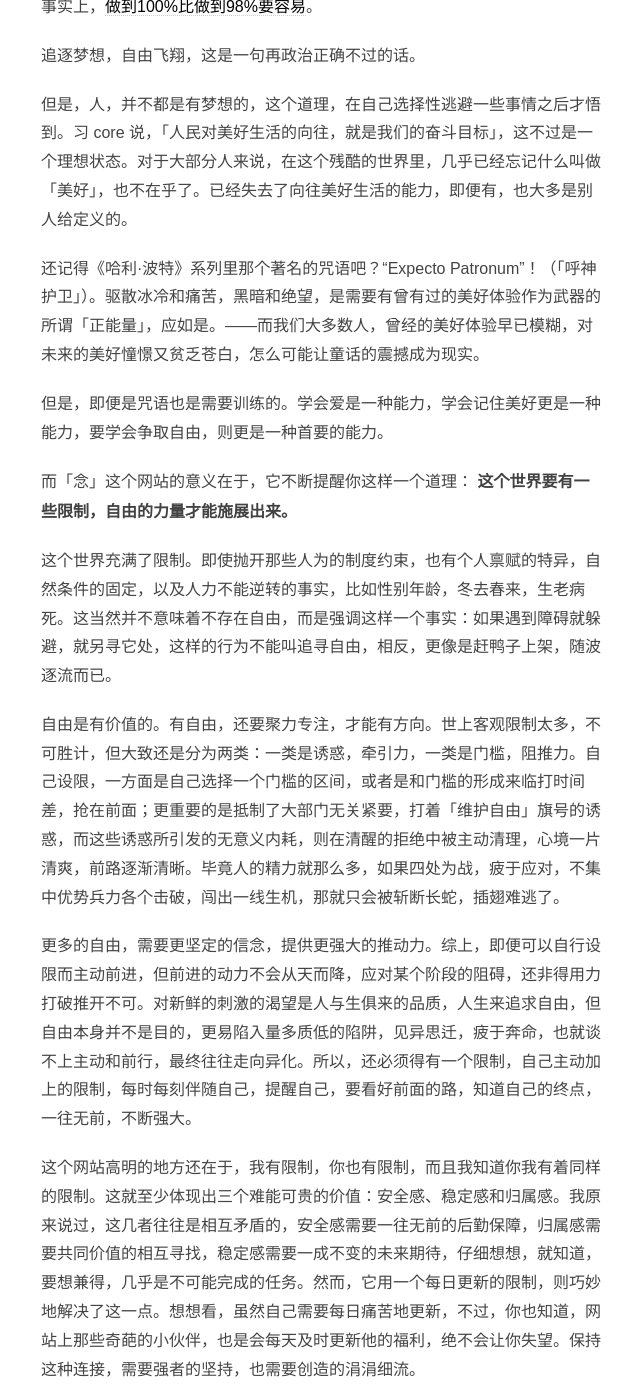
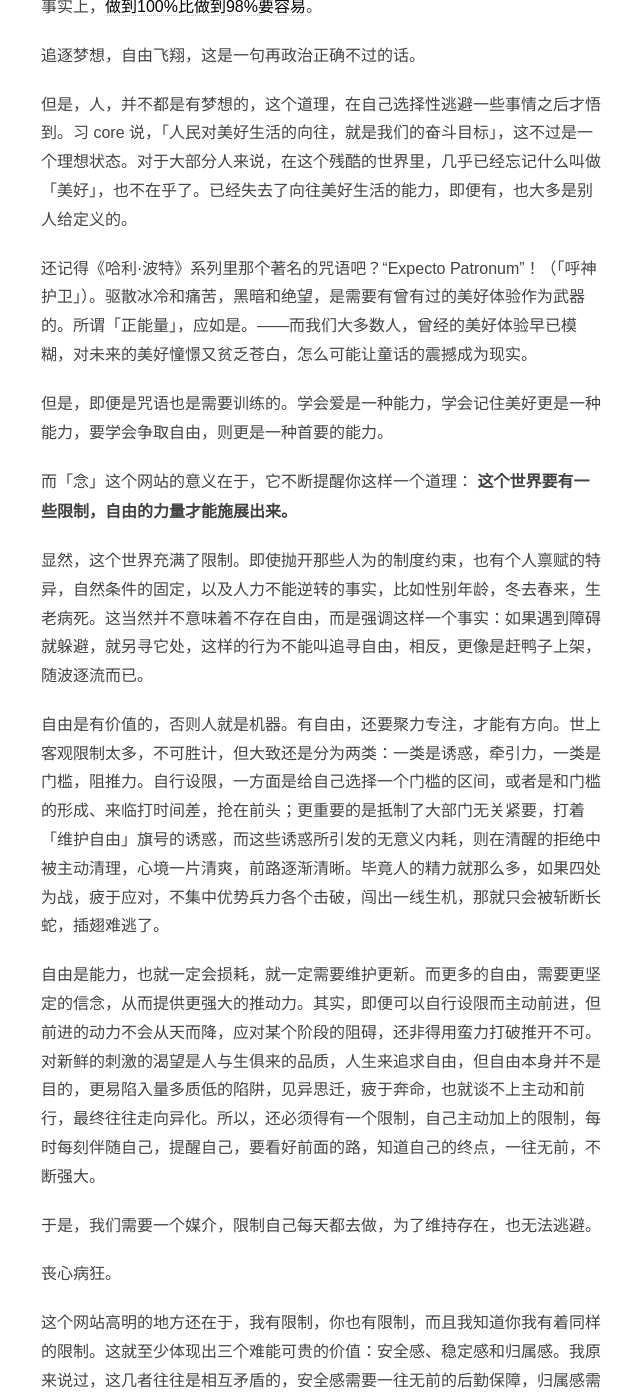
Before and after one commit to fanyange/fanyange.github.io, a Jekyll site: the page built from _posts/2014-04-24-limited-freedom.md, in a window 1280 px wide and 1400 px high, scrolled down 1637 px. Shown: the whole window, without its empty margins (319-959 px from the left). Built offline with Jekyll 4.4.1, drawn with Linux system fonts in a browser that asks for light colours; some web fonts are replaced; comment, search, counter and statistics services are not loaded; some of the changed text lies outside the part shown.

Commit message:
Edit post: 'limited freedom'

```diff
--- a/_posts/2014-04-24-limited-freedom.md
+++ b/_posts/2014-04-24-limited-freedom.md
@@ -5,13 +5,13 @@ title: 有限制的自由
 category: daily
 ---
 
-正如那句趣谈所言，周六已经远去，周五还遥遥无期，真个是夹缝中生存，进退两难。当然，也正是这样的生活定义了我们，如果不开始，就没有责任，没有责任，可能性则仍旧混沌一片，有时候就在这种混沌中挥霍下去，在想象中经历种种人生。然后，就算是出去买个菜，也会发现现实和「想象中的现实」不一样，实在带有太多琐碎的细节。
+正如那句趣谈所言，周六已经远去，周五还遥遥无期，真个是夹缝中生存，进退两难。当然，也正是这样的生活定义了我们，如果不开始，就没有责任，没有责任，可能性则仍旧混沌一片，有时候就在这种混沌中挥霍下去，在YY中经历种种人生。然后，就算是出去买个菜，也会发现现实和「想象中的现实」不一样，实在带有太多琐碎的细节。
 
 而这些细节只能消解生活，虽然不会时时亢奋戒备，却能在我们偶尔的清醒中昭示出虚妄，从而生出更多的恐惧和焦虑来。
 
 没错，这就是我现在的状态。即便早已做好了准备，临到时还是措手不及：生活必然充盈着问题，而问题，大多是现实和理想状态的距离。现实难改，理想可移，适应和麻木本来就相近，若是逼着自己时刻警醒，倒像是伤口上撒盐，自讨苦吃。
 
-哈哈，那又怎么样呢？我这个 Minfulness 门派，要的就是这样的效果，这正是疗程开始的抗原反应。把焦虑逼到意识层面，让它暴露在阳光下，远比潜藏而不知所踪要好对付得多。
+哈哈，那又怎么样呢？我这个 Minfulness 门派，要的就是这样的效果，保持时刻清醒，偏不将就现实，又有何惧？至于焦虑，正是疗程开始的正常抗原反应。把焦虑逼到意识层面，让它暴露在阳光下，远比潜藏而不知所踪要好对付得多。
 
 ---
 
@@ -47,7 +47,7 @@ category: daily
 >
 > 才不会被停用账号。
 
-直击本质。
+丧心病狂，但是直击本质。
 
 因为我知道，梦想不是精英主义的请客吃饭，也不是逼格党的心血来潮。实现梦想的过程是残酷的，需要高度的专注，根本容不得分配一点打折和变通的精力。事实上，[做到100%比做到98%要容易](http://pandawhale.com/post/4958/100-of-the-time-is-easier-than-98-of-the-time-clayton-christensen)。
 
@@ -55,17 +55,21 @@ category: daily
 
 但是，人，并不都是有梦想的，这个道理，在自己选择性逃避一些事情之后才悟到。习 core 说，「人民对美好生活的向往，就是我们的奋斗目标」，这不过是一个理想状态。对于大部分人来说，在这个残酷的世界里，几乎已经忘记什么叫做「美好」，也不在乎了。已经失去了向往美好生活的能力，即便有，也大多是别人给定义的。
 
-还记得《哈利·波特》系列里那个著名的咒语吧？“Expecto Patronum”！（「呼神护卫」）。驱散冰冷和痛苦，黑暗和绝望，是需要有曾有过的美好体验作为武器的所谓「正能量」，应如是。——而我们大多数人，曾经的美好体验早已模糊，对未来的美好憧憬又贫乏苍白，怎么可能让童话的震撼成为现实。
+还记得《哈利·波特》系列里那个著名的咒语吧？“Expecto Patronum”！（「呼神护卫」）。驱散冰冷和痛苦，黑暗和绝望，是需要有曾有过的美好体验作为武器的。所谓「正能量」，应如是。——而我们大多数人，曾经的美好体验早已模糊，对未来的美好憧憬又贫乏苍白，怎么可能让童话的震撼成为现实。
 
 但是，即便是咒语也是需要训练的。学会爱是一种能力，学会记住美好更是一种能力，要学会争取自由，则更是一种首要的能力。
 
 而「念」这个网站的意义在于，它不断提醒你这样一个道理： __这个世界要有一些限制，自由的力量才能施展出来。__
 
-这个世界充满了限制。即使抛开那些人为的制度约束，也有个人禀赋的特异，自然条件的固定，以及人力不能逆转的事实，比如性别年龄，冬去春来，生老病死。这当然并不意味着不存在自由，而是强调这样一个事实：如果遇到障碍就躲避，就另寻它处，这样的行为不能叫追寻自由，相反，更像是赶鸭子上架，随波逐流而已。
+显然，这个世界充满了限制。即使抛开那些人为的制度约束，也有个人禀赋的特异，自然条件的固定，以及人力不能逆转的事实，比如性别年龄，冬去春来，生老病死。这当然并不意味着不存在自由，而是强调这样一个事实：如果遇到障碍就躲避，就另寻它处，这样的行为不能叫追寻自由，相反，更像是赶鸭子上架，随波逐流而已。
 
-自由是有价值的。有自由，还要聚力专注，才能有方向。世上客观限制太多，不可胜计，但大致还是分为两类：一类是诱惑，牵引力，一类是门槛，阻推力。自己设限，一方面是自己选择一个门槛的区间，或者是和门槛的形成来临打时间差，抢在前面；更重要的是抵制了大部门无关紧要，打着「维护自由」旗号的诱惑，而这些诱惑所引发的无意义内耗，则在清醒的拒绝中被主动清理，心境一片清爽，前路逐渐清晰。毕竟人的精力就那么多，如果四处为战，疲于应对，不集中优势兵力各个击破，闯出一线生机，那就只会被斩断长蛇，插翅难逃了。
+自由是有价值的，否则人就是机器。有自由，还要聚力专注，才能有方向。世上客观限制太多，不可胜计，但大致还是分为两类：一类是诱惑，牵引力，一类是门槛，阻推力。自行设限，一方面是给自己选择一个门槛的区间，或者是和门槛的形成、来临打时间差，抢在前头；更重要的是抵制了大部门无关紧要，打着「维护自由」旗号的诱惑，而这些诱惑所引发的无意义内耗，则在清醒的拒绝中被主动清理，心境一片清爽，前路逐渐清晰。毕竟人的精力就那么多，如果四处为战，疲于应对，不集中优势兵力各个击破，闯出一线生机，那就只会被斩断长蛇，插翅难逃了。
 
-更多的自由，需要更坚定的信念，提供更强大的推动力。综上，即便可以自行设限而主动前进，但前进的动力不会从天而降，应对某个阶段的阻碍，还非得用力打破推开不可。对新鲜的刺激的渴望是人与生俱来的品质，人生来追求自由，但自由本身并不是目的，更易陷入量多质低的陷阱，见异思迁，疲于奔命，也就谈不上主动和前行，最终往往走向异化。所以，还必须得有一个限制，自己主动加上的限制，每时每刻伴随自己，提醒自己，要看好前面的路，知道自己的终点，一往无前，不断强大。
+自由是能力，也就一定会损耗，就一定需要维护更新。而更多的自由，需要更坚定的信念，从而提供更强大的推动力。其实，即便可以自行设限而主动前进，但前进的动力不会从天而降，应对某个阶段的阻碍，还非得用蛮力打破推开不可。对新鲜的刺激的渴望是人与生俱来的品质，人生来追求自由，但自由本身并不是目的，更易陷入量多质低的陷阱，见异思迁，疲于奔命，也就谈不上主动和前行，最终往往走向异化。所以，还必须得有一个限制，自己主动加上的限制，每时每刻伴随自己，提醒自己，要看好前面的路，知道自己的终点，一往无前，不断强大。
+
+于是，我们需要一个媒介，限制自己每天都去做，为了维持存在，也无法逃避。
+
+丧心病狂。
 
 这个网站高明的地方还在于，我有限制，你也有限制，而且我知道你我有着同样的限制。这就至少体现出三个难能可贵的价值：安全感、稳定感和归属感。我原来说过，这几者往往是相互矛盾的，安全感需要一往无前的后勤保障，归属感需要共同价值的相互寻找，稳定感需要一成不变的未来期待，仔细想想，就知道，要想兼得，几乎是不可能完成的任务。然而，它用一个每日更新的限制，则巧妙地解决了这一点。想想看，虽然自己需要每日痛苦地更新，不过，你也知道，网站上那些奇葩的小伙伴，也是会每天及时更新他的福利，绝不会让你失望。保持这种连接，需要强者的坚持，也需要创造的涓涓细流。
 
```
Also changed, not shown: other parts of _posts/2014-04-24-limited-freedom.md (+1 -1 lines).
